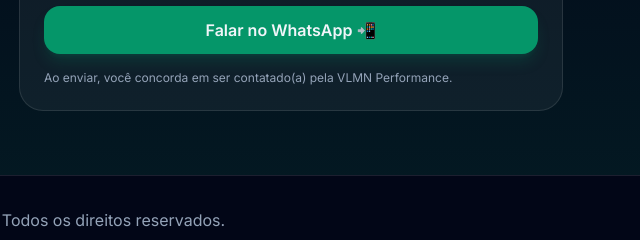
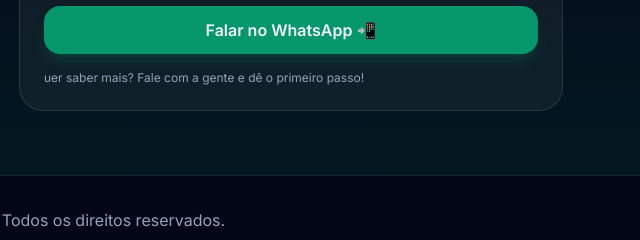
Before and after one commit to victorleonelmn06/vlmn-site, a plain HTML site: page index.html in a window 1280 px wide. Shown: the part 2431-2671 px from the top of the page, 637-1277 px from the left. Drawn offline with nearby package versions, Linux system fonts and the light colour scheme.

Commit message:
Atualiza├º├úo autom├ítica

```diff
--- a/index.html
+++ b/index.html
@@ -188,7 +188,7 @@ src="https://www.facebook.com/tr?id=1170579604870612&ev=PageView&noscript=1"
             <input id="email" name="email" type="email" class="w-full rounded-xl bg-slate-900/60 border border-white/10 px-3 py-3 focus:outline-none focus:ring-2 focus:ring-emerald-600" placeholder="seu@email.com" required>
           </div>
           <button class="inline-flex items-center justify-center gap-2 w-full rounded-2xl bg-emerald-600 hover:bg-emerald-700 px-5 py-3 font-semibold shadow-lg shadow-emerald-600/20" type="submit">Falar no WhatsApp 📲</button>
-          <p class="text-xs text-slate-400">Ao enviar, você concorda em ser contatado(a) pela VLMN Performance.</p>
+          <p class="text-xs text-slate-400">uer saber mais? Fale com a gente e dê o primeiro passo!</p>
         </form>
       </div>
     </div>
```
